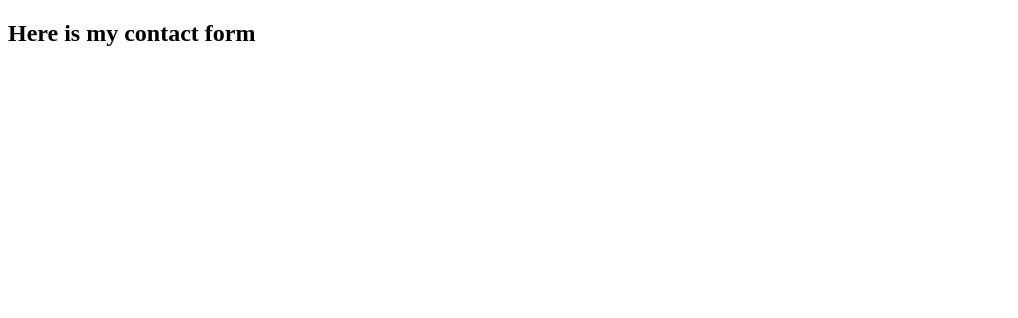
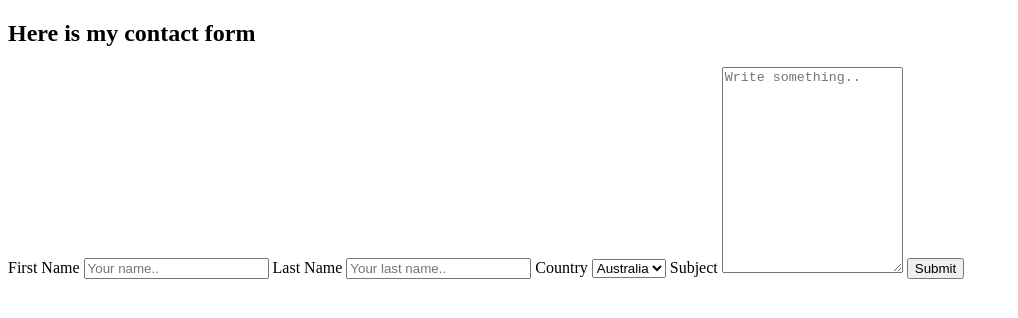
Before and after one commit to sebgates/branchmerge, a plain HTML site: page contact.html in a window 1280 px wide. Shown: the whole page, without its empty margins (0-1018 px from the left). Drawn offline with Linux system fonts and the light colour scheme.

Commit message:
Finished adding html for contact form

```diff
--- a/contact.html
+++ b/contact.html
@@ -7,5 +7,26 @@
 </head>
 <body>
     <h2>Here is my contact form</h2>
+    <form action="action_page.php">
+
+        <label for="fname">First Name</label>
+        <input type="text" id="fname" name="firstname" placeholder="Your name..">
+
+        <label for="lname">Last Name</label>
+        <input type="text" id="lname" name="lastname" placeholder="Your last name..">
+
+        <label for="country">Country</label>
+        <select id="country" name="country">
+          <option value="australia">Australia</option>
+          <option value="canada">Canada</option>
+          <option value="usa">USA</option>
+        </select>
+
+        <label for="subject">Subject</label>
+        <textarea id="subject" name="subject" placeholder="Write something.." style="height:200px"></textarea>
+
+        <input type="submit" value="Submit">
+
+      </form>
 </body>
 </html>
```
